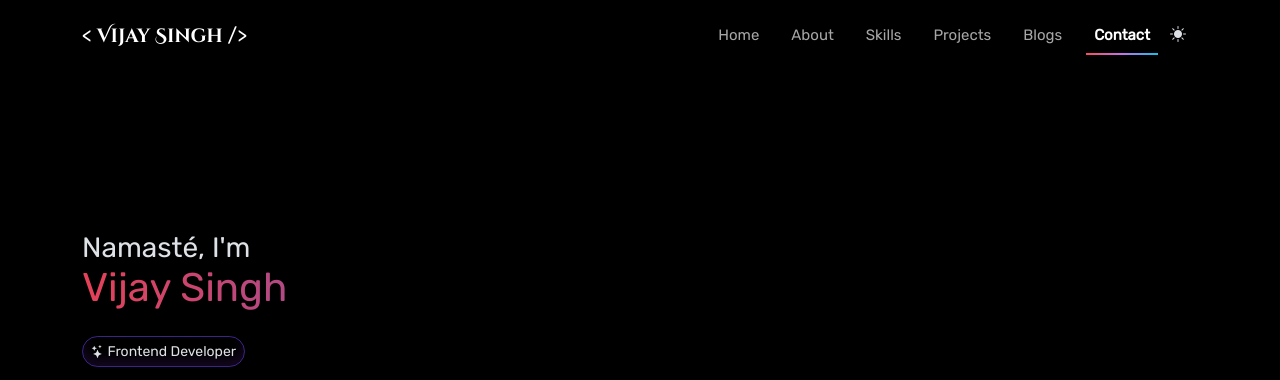
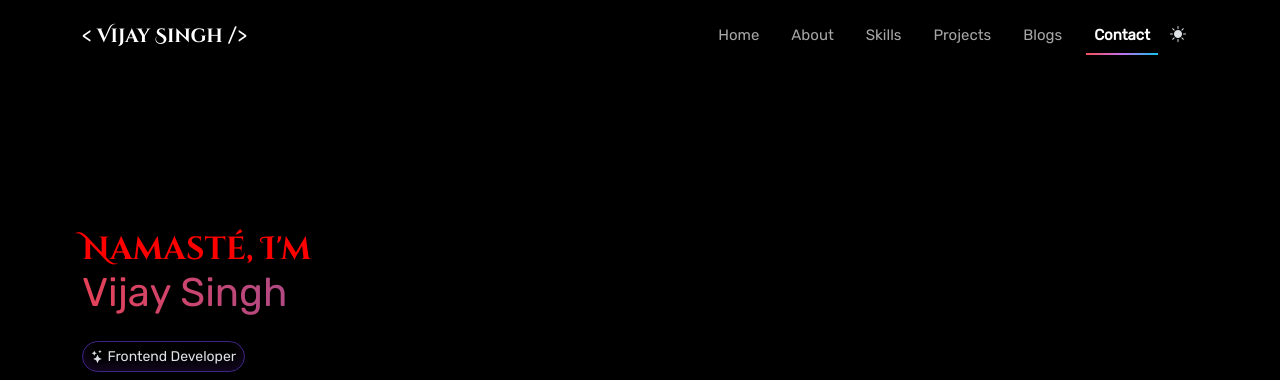
Before and after one commit to Vinzeee/vinzeee.github.io, a plain HTML site: page index.html in a window 1280 px wide. Shown: the top 380 px of the page. Drawn offline with Linux system fonts and the light colour scheme.

Commit message:
Update index.html

```diff
--- a/index.html
+++ b/index.html
@@ -111,7 +111,8 @@
                     </div>
                 </div>
                 <div class="col-lg-7 order-lg-1 hero-content">
-                    <span class="h3" data-aos="fade-up" data-aos-delay="0">Namasté, I'm</span>
+                    <!--<span class="h3" data-aos="fade-up" data-aos-delay="0">Namasté, I'm</span> -->
+                    <span class="h3 test-font" data-aos="fade-up" data-aos-delay="0">Namasté, I'm</span>
                     <h1 class="name" data-aos="fade-up" data-aos-delay="200"><span>Vijay Singh</h1>
                     <button type="button" class="btn btn-sm mt-3 mb-3 btn-showcase"  data-aos="fade-up" data-aos-delay="400"><i class="bi bi-stars"></i> Frontend Developer</button>
                     <p class="tagline mb-3" data-aos="fade-up" data-aos-delay="600">Started <span class="underline">unintentionally</span> with messy Discord bot templates in 2021. Now, creating beautiful and responsive websites and templates for everyone to explore! But this time <span class="underline">intentionally</span>.</p>
```
